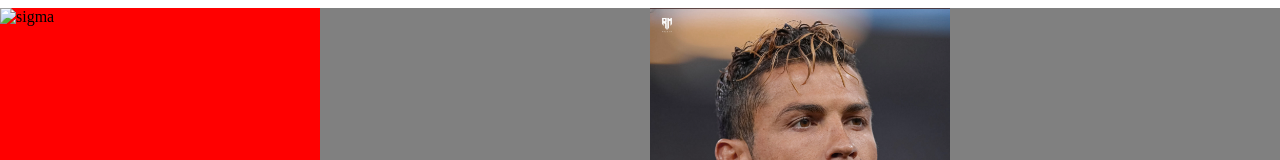
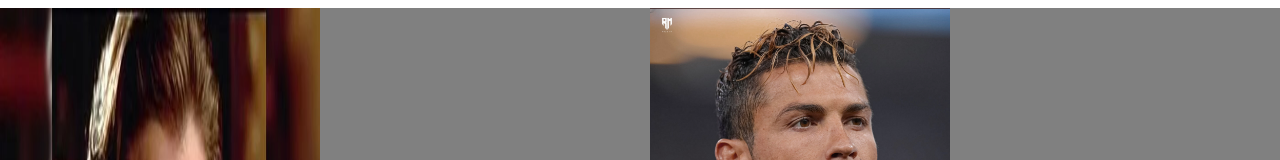
Before and after one commit to milkogamer/sekcje, a plain HTML site: page index.html in a window 1280 px wide. Shown: the top 160 px of the page. Drawn offline with Linux system fonts and the light colour scheme.

Commit message:
Update index.html

```diff
--- a/index.html
+++ b/index.html
@@ -10,7 +10,7 @@
 
         <section id="lewa">
             <section id="lewyblok">
-                    <img src="sigmapoobrobce.jpg" alt="sigma" style="align-items: center; height: 100%; width: 100%;">
+                    <img src="sigma.jpg" alt="sigma" style="align-items: center; height: 100%; width: 100%;">
             </section>
 
         </section>
```
